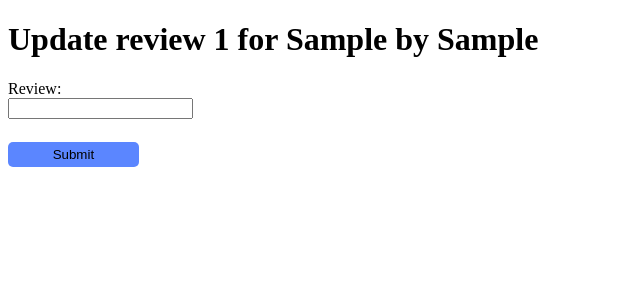
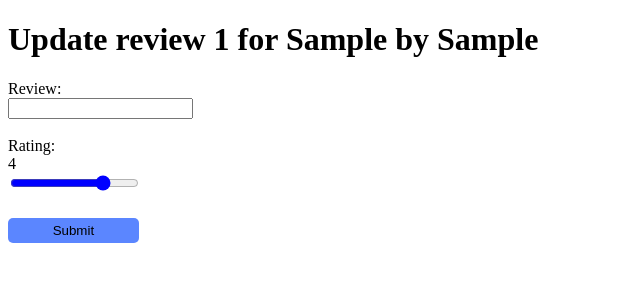
Before and after one commit to ablake12/Book-Club-API, a Flask app: template templates/updateReviewUI.html in a window 1280 px wide. Shown: the top 300 px of the page, without its empty margins (0-640 px from the left). Run offline with Flask 3, Linux system fonts and the light colour scheme; the template is opened without the code that fills it: most values are stand-ins (such as "Sample title", 1, 10 or a date in 2020).

Commit message:
Add rating input

```diff
--- a/templates/updateReviewUI.html
+++ b/templates/updateReviewUI.html
@@ -11,6 +11,11 @@
             <label for="review">Review:</label><br>
             <input type="text" id="review" name="review" required><br><br>
 
+            <label for="rating">Rating:</label><br>
+            <output id="rating_val" for="rating">{{ rating }}</output>
+            <br>
+            <input type="range" id="rating" name="rating" min="1" max="5" value="{{ rating }}" step="0.5" oninput="rating_val.value = this.value"><br><br>
+
             <button type="submit" class="submit_button">Submit</button>
         </form>
     </div>
```
